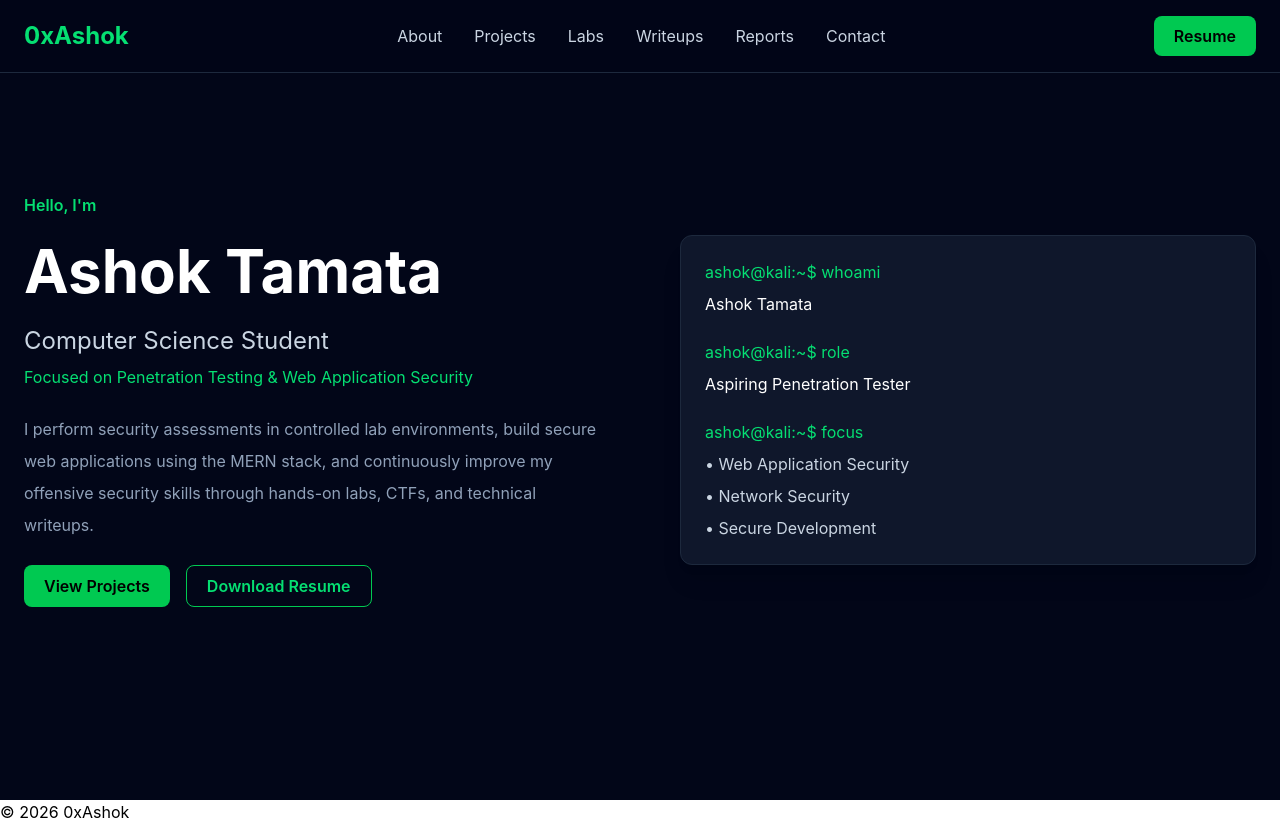
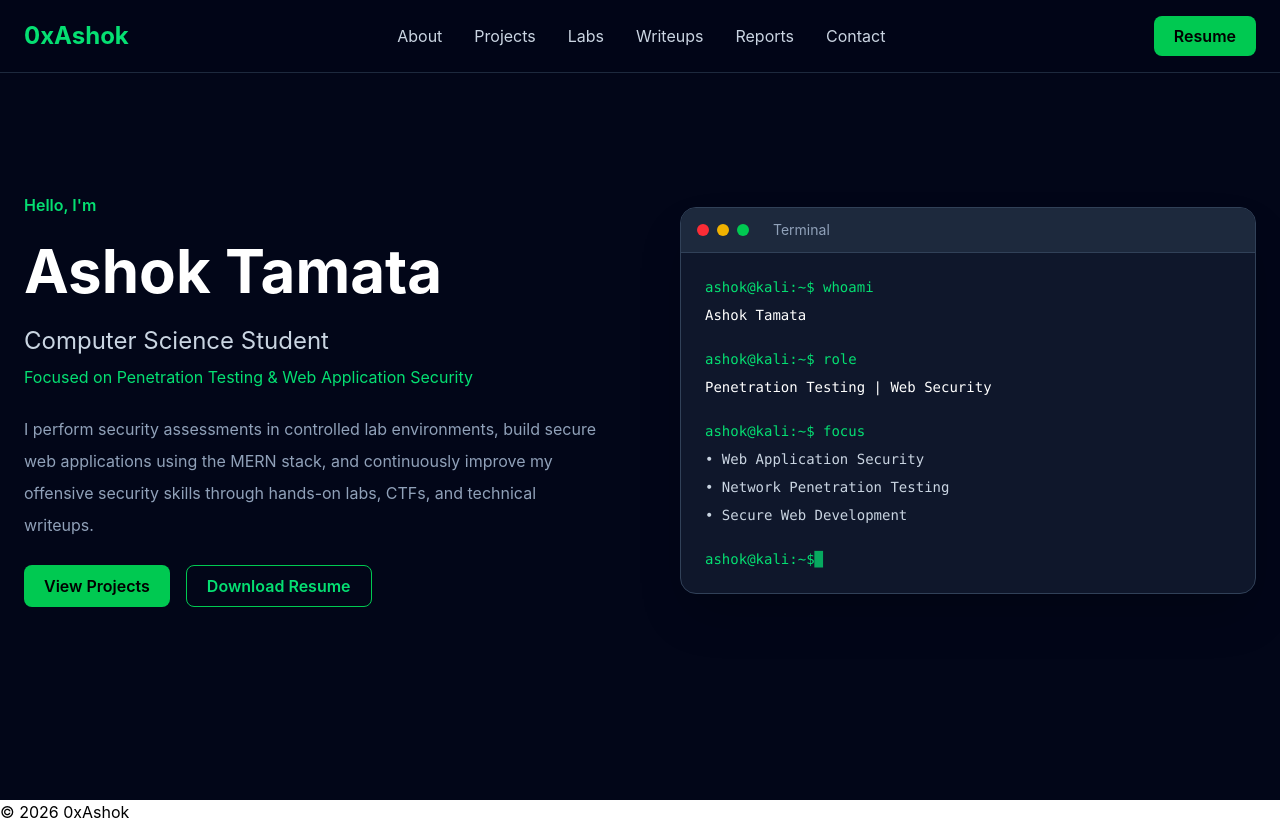
Before and after one commit to ashok770/0xAshok, a React app: page / in a window 1280 px wide. Built offline with nearby package versions, Linux system fonts and the light colour scheme; the HTML template or start-up script is replaced by a standard one.

Commit message:
enhancing the terminal card section

```diff
--- a/src/components/hero/TerminalCard.jsx
+++ b/src/components/hero/TerminalCard.jsx
@@ -1,25 +1,48 @@
 const TerminalCard = () => {
   return (
-    <div className="bg-slate-900 border border-slate-800 rounded-xl p-6 shadow-xl">
-      <p className="text-green-400">ashok@kali:~$ whoami</p>
+    <div className="overflow-hidden rounded-2xl border border-slate-700 bg-slate-900 shadow-2xl">
+      {/* Terminal Header */}
+      <div className="flex items-center gap-2 border-b border-slate-700 bg-slate-800 px-4 py-3">
+        <div className="h-3 w-3 rounded-full bg-red-500"></div>
 
-      <p className="text-white mt-2">Ashok Tamata</p>
+        <div className="h-3 w-3 rounded-full bg-yellow-500"></div>
 
-      <br />
+        <div className="h-3 w-3 rounded-full bg-green-500"></div>
 
-      <p className="text-green-400">ashok@kali:~$ role</p>
+        <span className="ml-4 text-sm text-slate-400">Terminal</span>
+      </div>
 
-      <p className="text-white mt-2">Aspiring Penetration Tester</p>
+      {/* Terminal Body */}
+      <div className="space-y-6 p-6 font-mono text-sm">
+        <div>
+          <p className="text-green-400">ashok@kali:~$ whoami</p>
 
-      <br />
+          <p className="mt-2 text-white">Ashok Tamata</p>
+        </div>
 
-      <p className="text-green-400">ashok@kali:~$ focus</p>
+        <div>
+          <p className="text-green-400">ashok@kali:~$ role</p>
 
-      <ul className="text-slate-300 mt-2 space-y-2">
-        <li>• Web Application Security</li>
-        <li>• Network Security</li>
-        <li>• Secure Development</li>
-      </ul>
+          <p className="mt-2 text-white">Penetration Testing | Web Security</p>
+        </div>
+
+        <div>
+          <p className="text-green-400">ashok@kali:~$ focus</p>
+
+          <ul className="mt-2 space-y-2 text-slate-300">
+            <li>• Web Application Security</li>
+            <li>• Network Penetration Testing</li>
+            <li>• Secure Web Development</li>
+          </ul>
+        </div>
+
+        <div>
+          <p className="text-green-400">
+            ashok@kali:~$
+            <span className="animate-pulse">█</span>
+          </p>
+        </div>
+      </div>
     </div>
   );
 };
```
